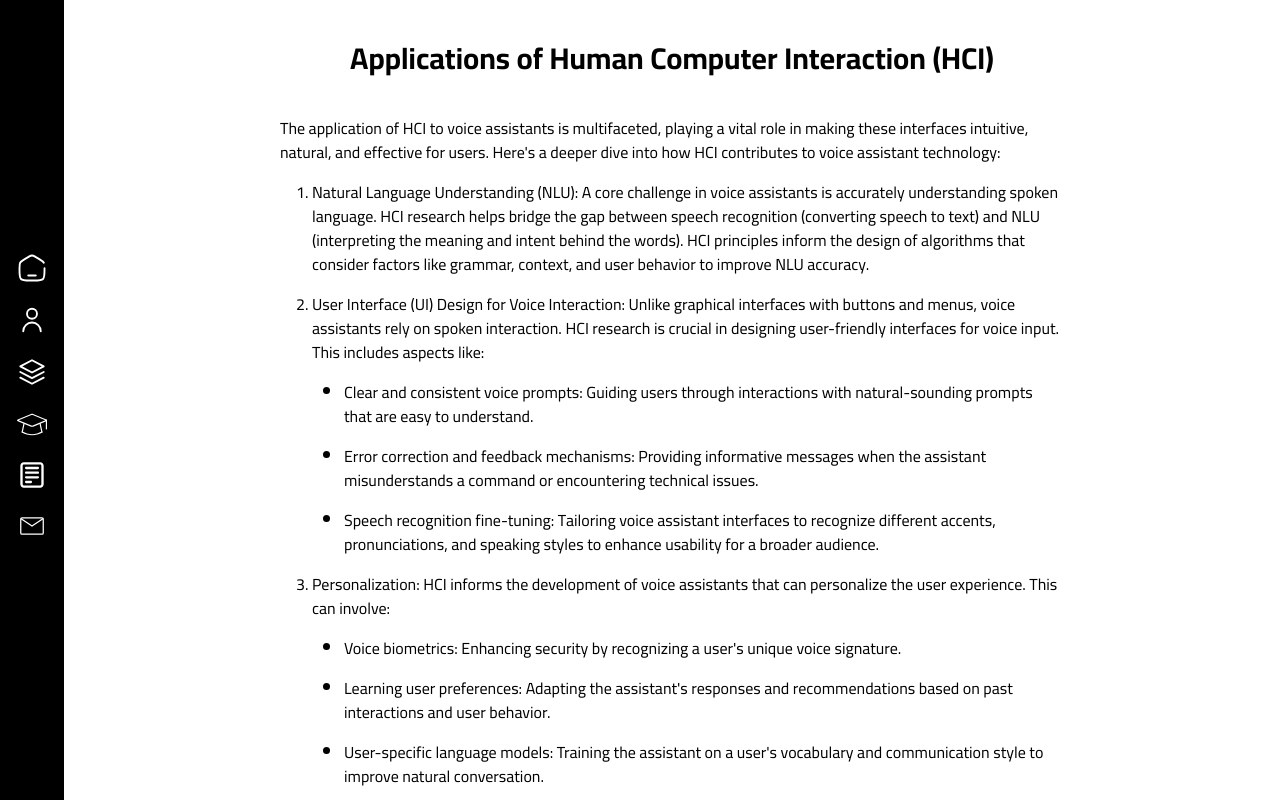
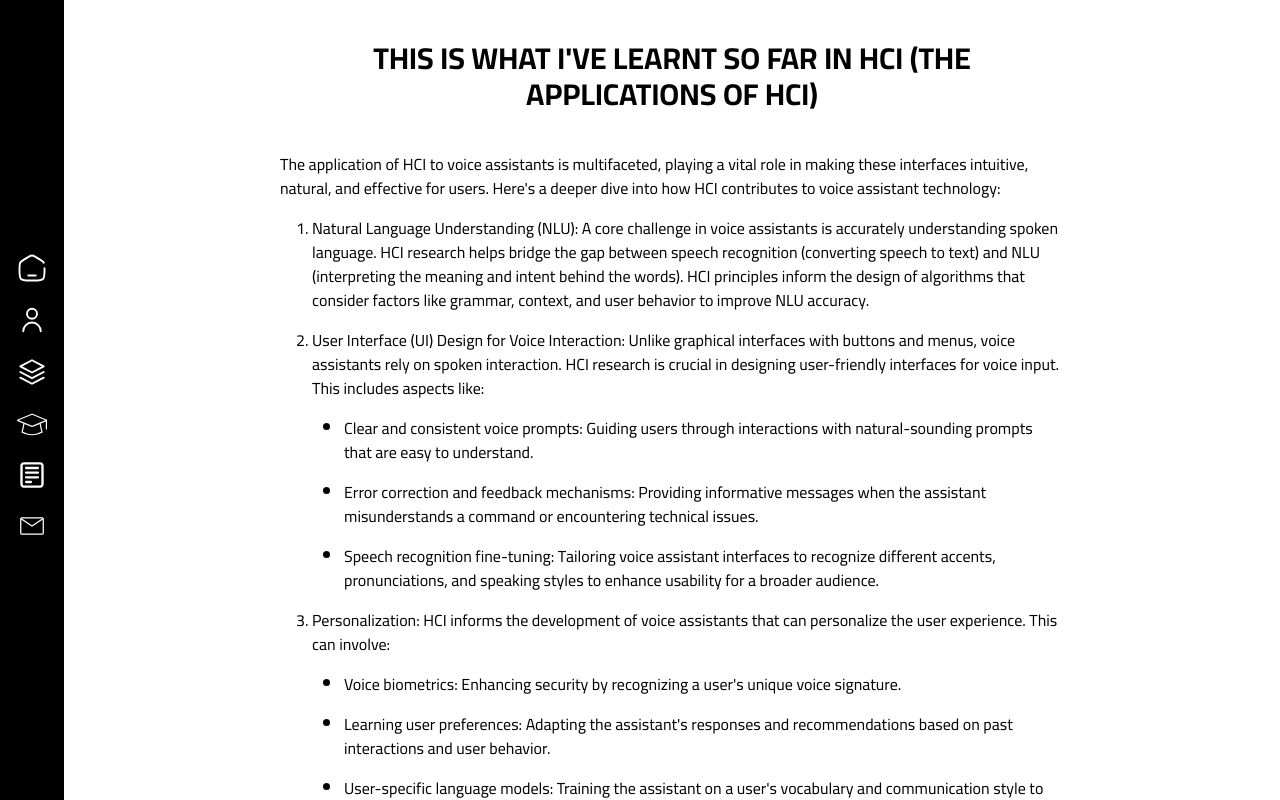
Before and after one commit to Horlakz/dieko-hci-assignment, a SvelteKit app: page /applications in a window 1280 px wide. Built offline with nearby package versions, Linux system fonts and the light colour scheme.

Commit message:
enhanceent(/src/routes/applications/): heading style in applications page

```diff
--- a/src/routes/applications/+page.svelte
+++ b/src/routes/applications/+page.svelte
@@ -1,6 +1,6 @@
 <section class="flex-col-center gap-6 sm:px-20 px-6">
-	<h2 class="sm:text-3xl text-xl text-center font-bold">
-		Applications of Human Computer Interaction &#40;HCI&#41;
+	<h2 class="sm:text-3xl text-xl text-center font-bold uppercase">
+		THIS IS WHAT I'VE LEARNT SO FAR IN HCI &#40;THE APPLICATIONS OF HCI&#41;
 	</h2>
 
 	<section>
```
